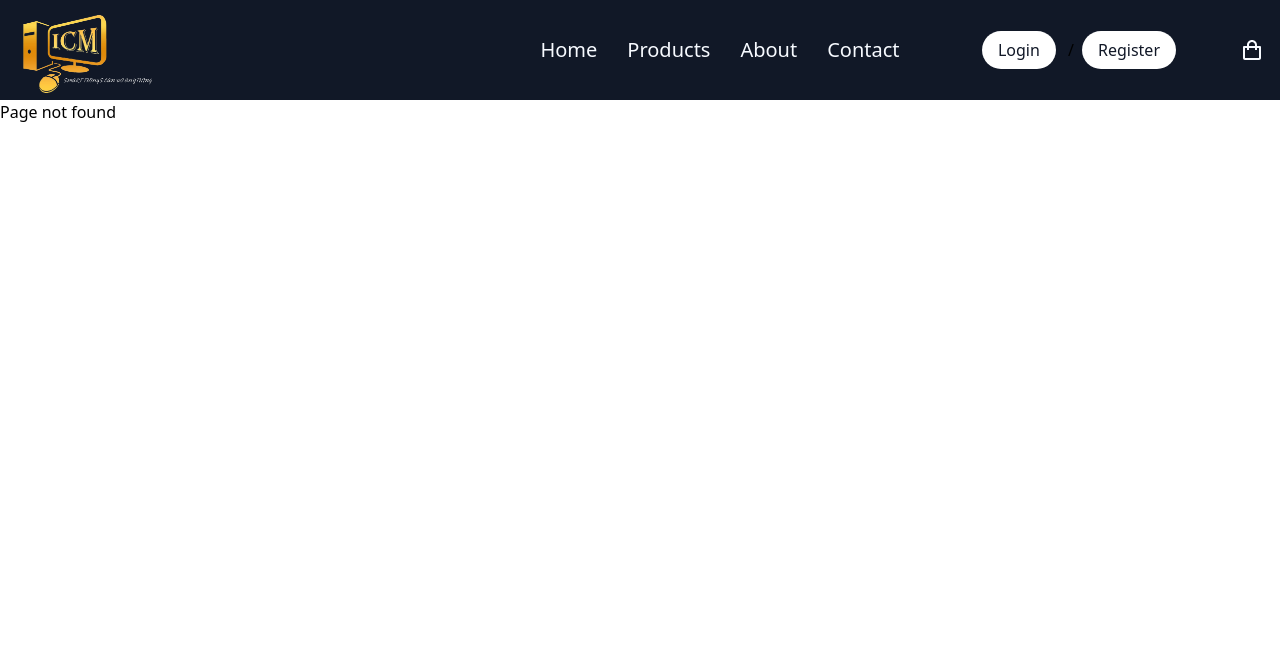
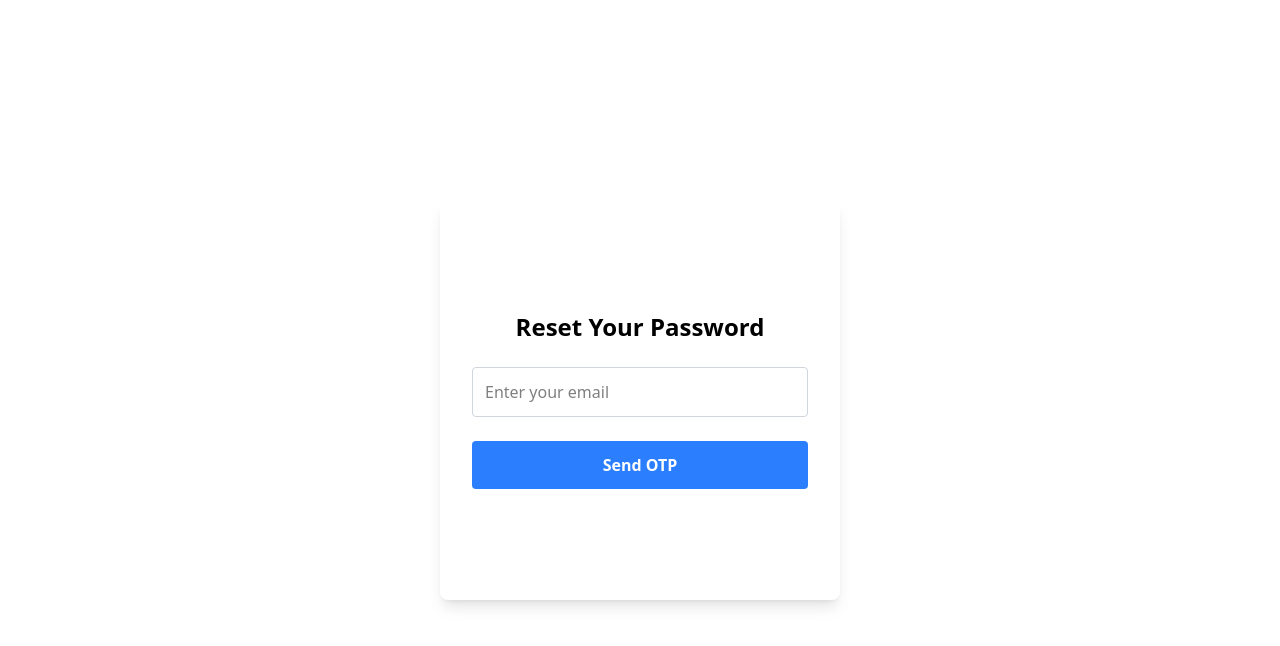
Before and after one commit to Kelumsameera/i-computers-frontend, a React (Vite) app: page /forgot-password in a window 1280 px wide. Before the commit this address had no page. Shown: the top 646 px of the page. Built offline with nearby package versions, Linux system fonts and the light colour scheme.

Commit message:
📝password reset

```diff
--- a/src/App.jsx
+++ b/src/App.jsx
@@ -8,6 +8,7 @@ import AdminPage from "./pages/adminPage";
 import TestPage from "./pages/testPage";
 import { Toaster } from "react-hot-toast";
 import { GoogleOAuthProvider } from "@react-oauth/google";
+import ForgetPasswordPage from "./pages/forgetPasswordPage";
 
 function App() {
   return (
@@ -21,6 +22,7 @@ function App() {
             <Route path="/register" element={<RegisterPage />} />
             <Route path="/admin/*" element={<AdminPage />} />
             <Route path="/test" element={<TestPage />} />
+            <Route path="/forgot-password" element={<ForgetPasswordPage />} />
           </Routes>
           {/*  */}
         </div>
--- /dev/null
+++ b/src/pages/forgetPasswordPage.jsx
@@ -0,0 +1,134 @@
+import axios from "axios";
+import { useState } from "react";
+import toast from "react-hot-toast";
+import Loader from "../components/loder";
+import { useNavigate } from "react-router-dom";
+
+export default function ForgetPasswordPage() {
+    const [otpSent, setOtpSent] = useState(false);
+    const [loading, setLoading] = useState(false);
+    const [otp, setOtp] = useState("");
+    const [newPassword, setNewPassword] = useState("");
+    const [confirmPassword, setConfirmPassword] = useState("");
+    const [email, setEmail] = useState("");
+    const navigate = useNavigate();
+
+    async function resetPassword() {
+        if (!otp) {
+            toast.error("Enter OTP");
+            return;
+        }
+
+        if (newPassword.length < 6) {
+            toast.error("Password must be at least 6 characters");
+            return;
+        }
+
+        if (newPassword !== confirmPassword) {
+            toast.error("Passwords do not match");
+            return;
+        }
+
+        setLoading(true);
+        try {
+            await axios.post(
+                import.meta.env.VITE_BACKEND_URL + "/users/validate-otp",
+                {
+                    email: email,
+                    otp: otp,
+                    newPassword: newPassword,
+                }
+            );
+
+            toast.success("Password reset successful");
+            navigate("/login");
+        } catch (err) {
+            console.log(err);
+            toast.error(err.response?.data?.message || "Error resetting password");
+        }
+        setLoading(false);
+    }
+
+    async function sendOtp() {
+        if (!email) {
+            toast.error("Please enter your email");
+            return;
+        }
+
+        setLoading(true);
+        try {
+            await axios.get(
+                import.meta.env.VITE_BACKEND_URL + "/users/send-otp/" + email
+            );
+
+            toast.success("OTP sent to your email");
+            setOtpSent(true);
+        } catch (err) {
+            console.log(err);
+            toast.error(err.response?.data?.message || "Error sending OTP");
+        }
+        setLoading(false);
+    }
+
+    return (
+        <div className="w-full h-full flex flex-col justify-center items-center">
+            {loading && <Loader />}
+
+            {otpSent ? (
+                <div className="w-[400px] h-[500px] flex flex-col justify-center bg-white rounded-lg shadow-lg p-8">
+                    <h2 className="text-2xl font-bold mb-6 text-center">
+                        Enter OTP & New Password
+                    </h2>
+
+                    <input
+                        type="text"
+                        placeholder="Enter OTP"
+                        onChange={(e) => setOtp(e.target.value)}
+                        className="w-full p-3 mb-4 border border-gray-300 rounded"
+                    />
+
+                    <input
+                        type="password"
+                        placeholder="New Password"
+                        onChange={(e) => setNewPassword(e.target.value)}
+                        className="w-full p-3 mb-4 border border-gray-300 rounded"
+                    />
+
+                    <input
+                        type="password"
+                        placeholder="Confirm Password"
+                        onChange={(e) => setConfirmPassword(e.target.value)}
+                        className="w-full p-3 mb-6 border border-gray-300 rounded"
+                    />
+
+                    <button
+                        onClick={resetPassword}
+                        className="w-full bg-blue-500 text-white p-3 rounded font-semibold hover:bg-blue-600"
+                    >
+                        Reset Password
+                    </button>
+                </div>
+            ) : (
+                <div className="w-[400px] h-[400px] flex flex-col justify-center bg-white rounded-lg shadow-lg p-8">
+                    <h2 className="text-2xl font-bold mb-6 text-center">
+                        Reset Your Password
+                    </h2>
+
+                    <input
+                        type="email"
+                        placeholder="Enter your email"
+                        onChange={(e) => setEmail(e.target.value)}
+                        className="w-full p-3 mb-6 border border-gray-300 rounded"
+                    />
+
+                    <button
+                        onClick={sendOtp}
+                        className="w-full bg-blue-500 text-white p-3 rounded font-semibold hover:bg-blue-600"
+                    >
+                        Send OTP
+                    </button>
+                </div>
+            )}
+        </div>
+    );
+}
```
